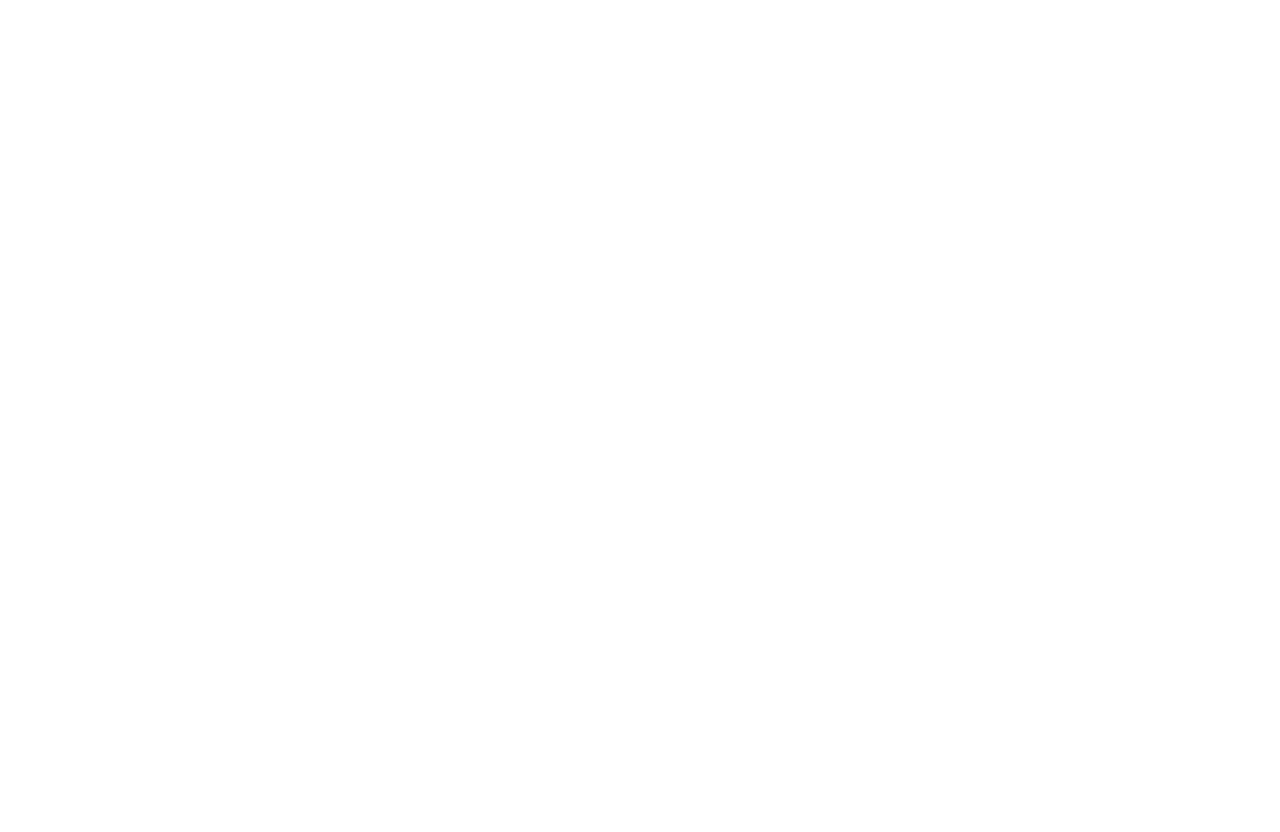
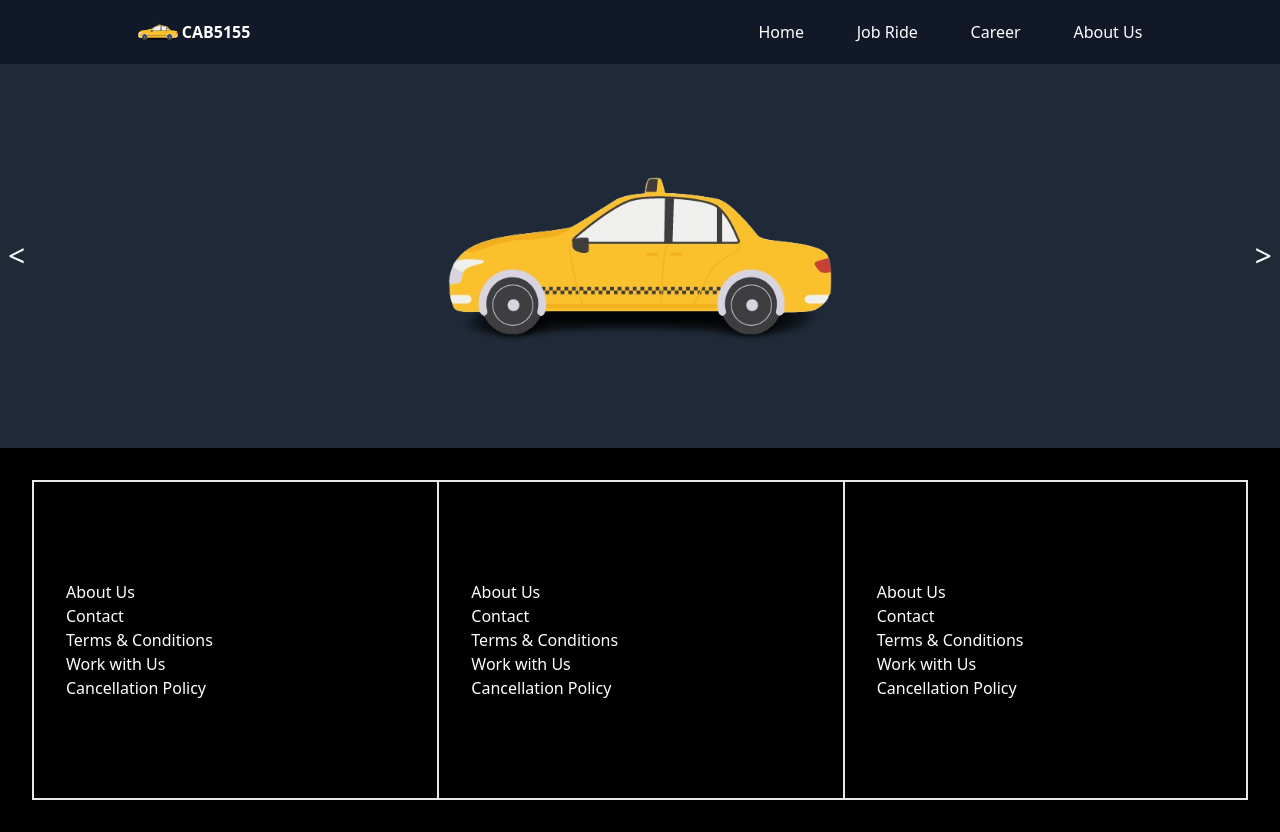
Before and after one commit to FirstTrackSolutionTechologies/CABINDIA, a React (Vite) app: page /contact in a window 1280 px wide. Before the commit this address had no page. Before the commit the page ends 800 px from the top, so only its background shows below. Built offline with nearby package versions, Linux system fonts and the light colour scheme.

Commit message:
Created : Career and ContactUs

```diff
--- /dev/null
+++ b/src/Components/Carousel.tsx
@@ -0,0 +1,49 @@
+// src/components/Carousel.tsx
+import React, { useState } from 'react';
+
+interface CarouselProps {
+  images: string[];
+}
+
+const Carousel: React.FC<CarouselProps> = ({ images }) => {
+  const [currentIndex, setCurrentIndex] = useState(0);
+
+  const prevSlide = () => {
+    setCurrentIndex((prevIndex) => (prevIndex === 0 ? images.length - 1 : prevIndex - 1));
+  };
+
+  const nextSlide = () => {
+    setCurrentIndex((prevIndex) => (prevIndex === images.length - 1 ? 0 : prevIndex + 1));
+  };
+
+  return (
+    <div className="relative w-full h-96 mx-auto mt-16 bg-gray-800">
+      <div className="relative overflow-hidden rounded-lg">
+        <div
+          className="flex transition-transform duration-500"
+          style={{ transform: `translateX(-${currentIndex * 100}%)` }}
+        >
+          {images.map((image, index) => (
+            <div key={index} className="w-full flex-shrink-0 flex justify-center items-center">
+              <img  src={image} alt={`Slide ${index}`} className="h-96" />
+            </div>
+          ))}
+        </div>
+      </div>
+      <button
+        className="absolute top-1/2 left-0 transform -translate-y-1/2 bg-gray-800 text-white p-2 rounded-full focus:outline-none text-3xl"
+        onClick={prevSlide}
+      >
+        &lt;
+      </button>
+      <button
+        className="absolute top-1/2 right-0 transform -translate-y-1/2 bg-gray-800 text-white p-2 rounded-full focus:outline-none text-3xl"
+        onClick={nextSlide}
+      >
+        &gt;
+      </button>
+    </div>
+  );
+};
+
+export default Carousel;
--- /dev/null
+++ b/src/Components/Contact.tsx
@@ -0,0 +1,11 @@
+
+
+const Contact = () => {
+  return (
+    <div className=''>
+
+    </div>
+  )
+}
+
+export default Contact
--- a/src/Components/Footer.tsx
+++ b/src/Components/Footer.tsx
@@ -3,7 +3,7 @@
   return (
     <div className="flex w-full h-96 bg-black text-white  items-center p-8">
       <div className="w-1/3 h-80">
-      <div className="flex flex-col w-full h-80 justify-center px-8 border-t-2 border-l-2 border-b-2">
+      <div className="flex flex-col w-full h-80 justify-center px-8 border-y-2 border-l-2">
 
           <p>About Us</p>
           <p>Contact</p>
@@ -15,7 +15,7 @@
         </div>
       </div>
       <div className="flex w-2/3 h-80 ">
-        <div className="flex flex-col w-1/2 h-80 justify-center px-8 border-t-2 border-l-2 border-b-2">
+        <div className="flex flex-col w-1/2 h-80 justify-center px-8 border-y-2 border-l-2">
 
           <p>About Us</p>
           <p>Contact</p>
@@ -26,7 +26,7 @@
 
         </div>
         <div className="w-1/2 h-80">
-        <div className="flex flex-col w-full h-80 justify-center px-8 border-t-2 border-l-2 border-b-2">
+        <div className="flex flex-col w-full h-80 justify-center px-8 border-2">
 
           <p>About Us</p>
           <p>Contact</p>
--- a/src/Device/Laptop.tsx
+++ b/src/Device/Laptop.tsx
@@ -2,6 +2,8 @@
 import { Routes, Route } from "react-router-dom";
 import AboutUs from "../Pages/AboutUs";
 import Dashboard from "../Pages/Dashboard";
+import Career from "../Pages/Career";
+import ContactUs from "../Pages/ContactUs";
 const Laptop = () => {
   return (
     <>
@@ -9,6 +11,8 @@
         <Route index element={<Index/>} />
         <Route path="/aboutus" element={<AboutUs/>} />
         <Route path="/dashboard" element={<Dashboard />} />
+        <Route path="/career" element={<Career/>} />
+        <Route path="/contact" element={<ContactUs/>} />
       </Routes>
     </>
   );
--- a/src/Pages/AboutUs.tsx
+++ b/src/Pages/AboutUs.tsx
@@ -1,4 +1,5 @@
 
+import Carousel from '../Components/Carousel'
 import Footer from '../Components/Footer'
 import Header from '../Components/Header'
 import LeftAboutUs from '../Components/LeftAboutUs'
@@ -8,6 +9,7 @@
   return (
    <>
     <Header width='full' active='About Us' />
+    <Carousel images={['logo_.png','logo.png', 'welcome.jpg']} />
     <LeftAboutUs />
     <RightAboutUs />
     <LeftAboutUs />
--- /dev/null
+++ b/src/Pages/Career.tsx
@@ -0,0 +1,21 @@
+import Header from '../Components/Header'
+import Carousel from '../Components/Carousel'
+import LeftAboutUs from '../Components/LeftAboutUs'
+import RightAboutUs from '../Components/RightAboutUs'
+import Footer from '../Components/Footer'
+
+const Career = () => {
+  return (
+    <>
+        <Header width='full' active='Career' />
+        <Carousel images={['logo.png','logo_.png','welcome.jpg']} />
+        <LeftAboutUs />
+        <RightAboutUs />
+        <LeftAboutUs />
+        <RightAboutUs />
+        <Footer />
+    </>
+  )
+}
+
+export default Career
--- /dev/null
+++ b/src/Pages/ContactUs.tsx
@@ -0,0 +1,17 @@
+import Carousel from '../Components/Carousel'
+import Contact from '../Components/Contact'
+import Footer from '../Components/Footer'
+import Header from '../Components/Header'
+
+const ContactUs = () => {
+  return (
+    <>
+        <Header width='full' active="" />
+        <Carousel images={['logo.png', 'logo_.png', 'welcome.jpg']} />
+        <Contact />
+        <Footer />
+    </>
+  )
+}
+
+export default ContactUs
```
Also changed, not shown: 1 other file (tests, documents, lock files or other folders).
